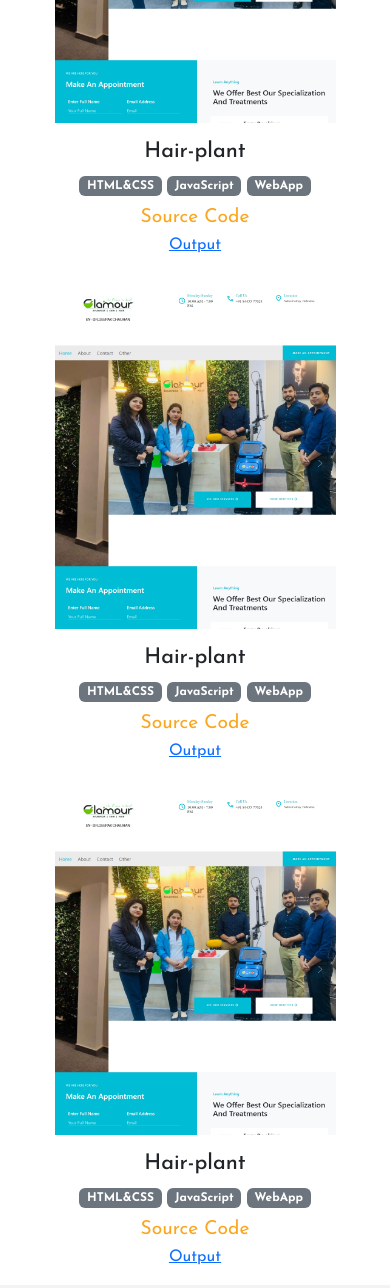
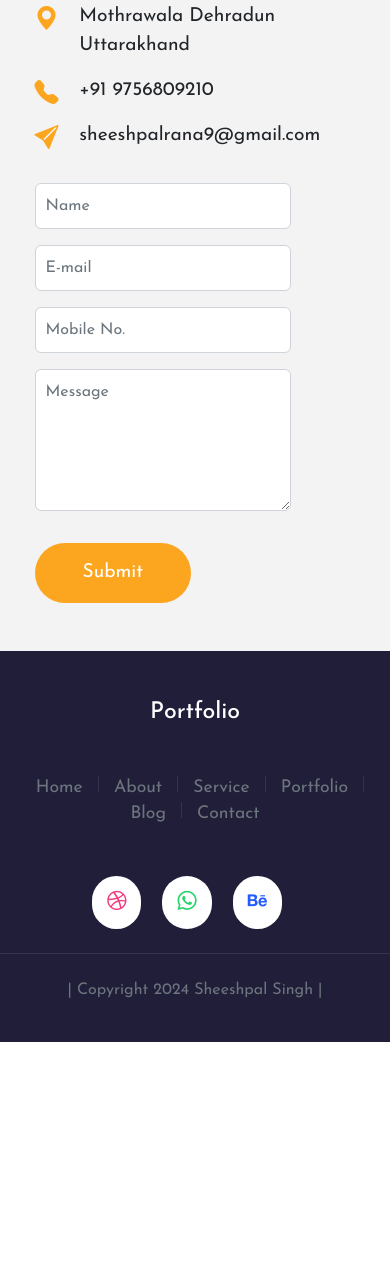
Before and after one commit to sheeshpal-singh/Myprojects-Portfolio, a plain HTML site: page index.html in a window 390 px wide. Shown: the part 6088-7376 px from the top of the page. After the commit the page ends 7130 px from the top, so only its background shows below. Drawn offline with nearby package versions, Linux system fonts and the light colour scheme.

Commit message:
Update index.html

```diff
--- a/index.html
+++ b/index.html
@@ -318,59 +318,6 @@ Dtabases such as MySQLto create fast, responsive, and user-friendly websites.
      </div>
             </div>
           </div>
-
-
-
-          <div class="post col-md-4 webapp all col-10 mt-3 mt-md-0" data-aos="fade-up">
-            <div class="card">
-              <img src="s3.jpeg" class="card-img-top" alt="..."  style="height: 340px; width: auto;"/>
-              <div class="card-body text-center">
-                <h4 class="card-title">Hair-plant</h4>
-                <span class="badge bg-secondary badge-pill">HTML&CSS</span>
-                <span class="badge bg-secondary badge-pill">JavaScript</span>
-                <span class="badge bg-secondary badge-pill mb-2">WebApp</span
-                ><br />
-
-                <a href="https://github.com/sheeshpal-singh/My_hairplant.git" class="read-more-btn link">Source Code</a>
-                <br/>
-                <a href="https://sheeshpal-singh.github.io/My_hairplant/" class="explore-now-btn">Output</a>
-     </div>
-            </div>
-          </div>
-
-          <div class="post col-md-4 webapp all col-10 mt-3 mt-md-0" data-aos="fade-up">
-            <div class="card">
-              <img src="s3.jpeg" class="card-img-top" alt="..."  style="height: 340px; width: auto;"/>
-              <div class="card-body text-center">
-                <h4 class="card-title">Hair-plant</h4>
-                <span class="badge bg-secondary badge-pill">HTML&CSS</span>
-                <span class="badge bg-secondary badge-pill">JavaScript</span>
-                <span class="badge bg-secondary badge-pill mb-2">WebApp</span
-                ><br />
-
-                <a href="https://github.com/sheeshpal-singh/My_hairplant.git" class="read-more-btn link">Source Code</a>
-                <br/>
-                <a href="https://sheeshpal-singh.github.io/My_hairplant/" class="explore-now-btn">Output</a>
-     </div>
-            </div>
-          </div>
-
-          <div class="post col-md-4 webapp all col-10 mt-3 mt-md-0" data-aos="fade-up">
-            <div class="card">
-              <img src="s3.jpeg" class="card-img-top" alt="..."  style="height: 340px; width: auto;"/>
-              <div class="card-body text-center">
-                <h4 class="card-title">Hair-plant</h4>
-                <span class="badge bg-secondary badge-pill">HTML&CSS</span>
-                <span class="badge bg-secondary badge-pill">JavaScript</span>
-                <span class="badge bg-secondary badge-pill mb-2">WebApp</span
-                ><br />
-
-                <a href="https://github.com/sheeshpal-singh/My_hairplant.git" class="read-more-btn link">Source Code</a>
-                <br/>
-                <a href="https://sheeshpal-singh.github.io/My_hairplant/" class="explore-now-btn">Output</a>
-     </div>
-            </div>
-          </div>
         </div>
 
       </div>
```
